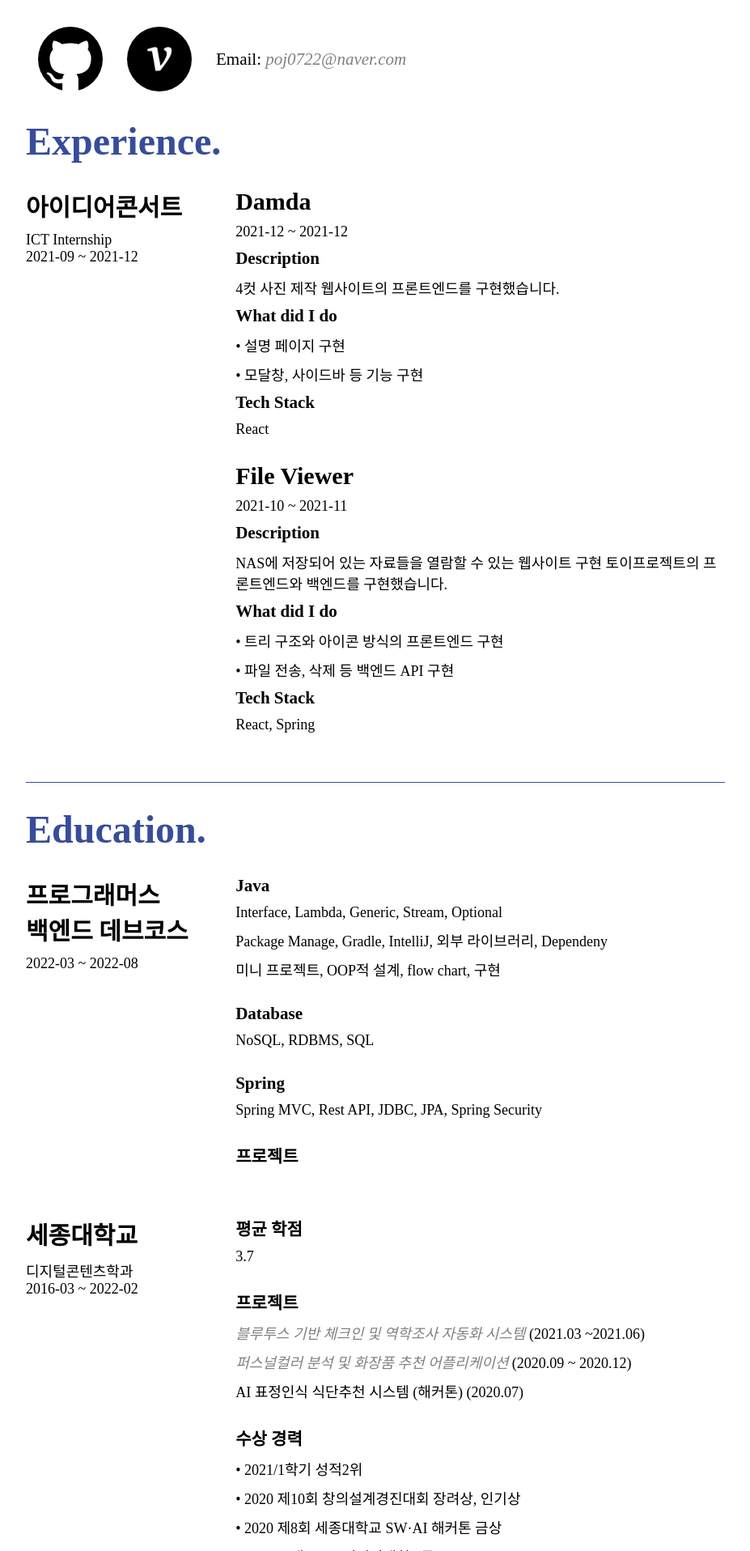
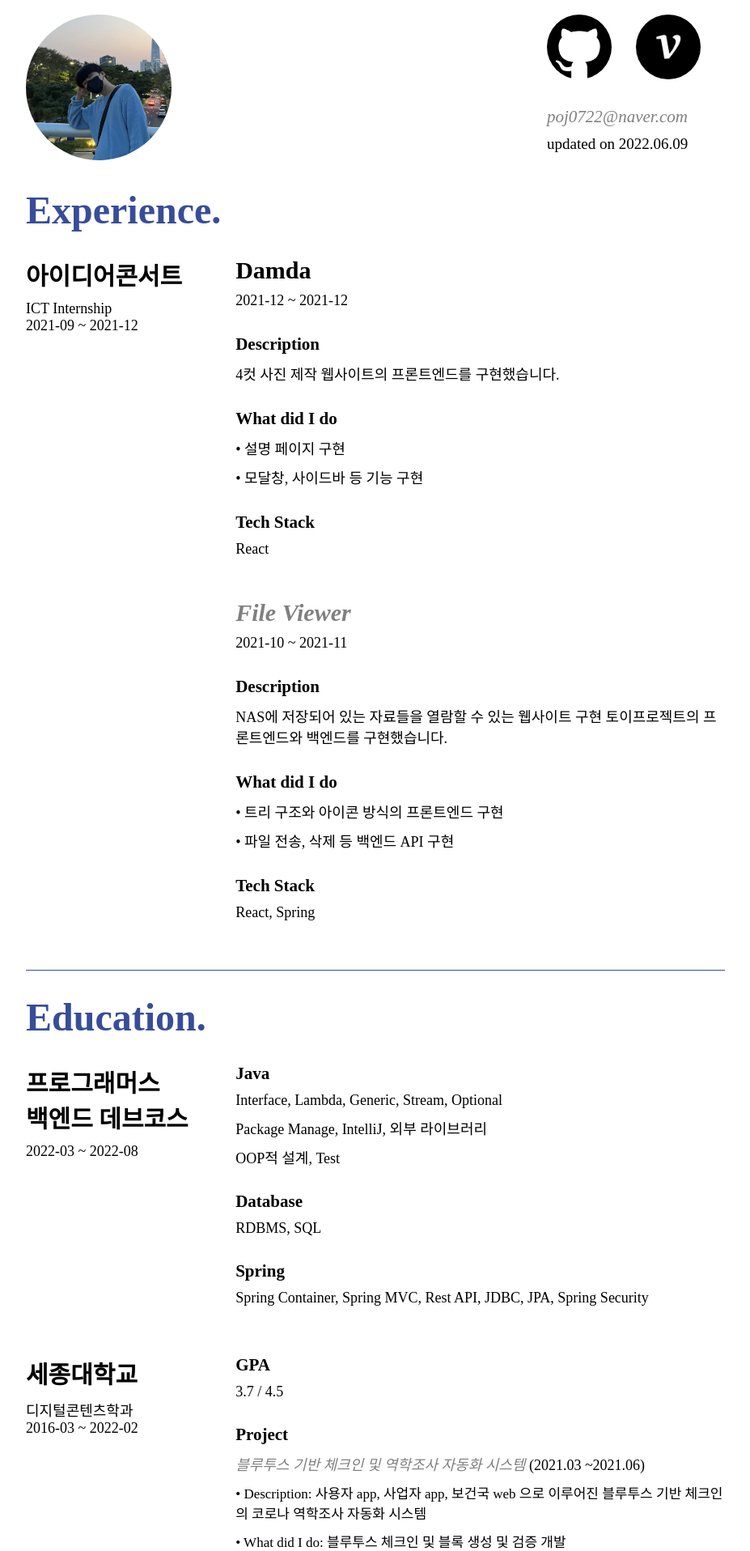
Before and after one commit to pppp0722/resume, a React (Create React App) app: page / in a window 1280 px wide. Shown: the part 364-2280 px from the top of the page at 81% size, without its empty margins (128-1055 px from the left). Built offline with nearby package versions, Linux system fonts and the light colour scheme.

Commit message:
[add] 프로필 사진 추가 및 UI 개선

```diff
--- a/src/body/Body.js
+++ b/src/body/Body.js
@@ -14,23 +14,29 @@ const Body = () => {
                         <Item>
                             <Text2>Damda</Text2>
                             <Text4>2021-12 ~ 2021-12</Text4>
+                            <br></br>
                             <Text3>Description</Text3>
                             <Text4>4컷 사진 제작 웹사이트의 프론트엔드를 구현했습니다.</Text4>
+                            <br></br>
                             <Text3>What did I do</Text3>
                             <Text4>• 설명 페이지 구현</Text4>
                             <Text4>• 모달창, 사이드바 등 기능 구현</Text4>
+                            <br></br>
                             <Text3>Tech Stack</Text3>
                             <Text4>React</Text4>
                         </Item>
-
+                        <br></br>
                         <Item>
-                            <Text2>File Viewer</Text2>
+                            <Text2><Link href='https://github.com/pppp0722/file-viewer-frontend' target='_blank'><i>File Viewer</i></Link></Text2>
                             <Text4>2021-10 ~ 2021-11</Text4>
+                            <br></br>
                             <Text3>Description</Text3>
                             <Text4>NAS에 저장되어 있는 자료들을 열람할 수 있는 웹사이트 구현 토이프로젝트의 프론트엔드와 백엔드를 구현했습니다.</Text4>
+                            <br></br>
                             <Text3>What did I do</Text3>
                             <Text4>• 트리 구조와 아이콘 방식의 프론트엔드 구현</Text4>
                             <Text4>• 파일 전송, 삭제 등 백엔드 API 구현</Text4>
+                            <br></br>
                             <Text3>Tech Stack</Text3>
                             <Text4>React, Spring</Text4>
                         </Item>
@@ -48,19 +54,16 @@ const Body = () => {
                         <Item>
                             <Text3>Java</Text3>
                             <Text4>Interface, Lambda, Generic, Stream, Optional</Text4>
-                            <Text4>Package Manage, Gradle, IntelliJ, 외부 라이브러리, Dependeny</Text4>
-                            <Text4>미니 프로젝트, OOP적 설계, flow chart, 구현</Text4>
+                            <Text4>Package Manage, IntelliJ, 외부 라이브러리</Text4>
+                            <Text4>OOP적 설계, Test</Text4>
                         </Item>
                         <Item>
                             <Text3>Database</Text3>
-                            <Text4>NoSQL, RDBMS, SQL</Text4>
+                            <Text4>RDBMS, SQL</Text4>
                         </Item>
                         <Item>
                             <Text3>Spring</Text3>
-                            <Text4>Spring MVC, Rest API, JDBC, JPA, Spring Security</Text4>
-                        </Item>
-                        <Item>
-                            <Text3>프로젝트</Text3>
+                            <Text4>Spring Container, Spring MVC, Rest API, JDBC, JPA, Spring Security</Text4>
                         </Item>
                     </Items>
                 </BigItem>
@@ -71,17 +74,25 @@ const Body = () => {
                     </ItemTitle>
                     <Items>
                         <Item>
-                            <Text3>평균 학점</Text3>
-                            <Text4>3.7</Text4>
+                            <Text3>GPA</Text3>
+                            <Text4>3.7 / 4.5</Text4>
                         </Item>
                         <Item>
-                            <Text3>프로젝트</Text3>
+                            <Text3>Project</Text3>
                             <Text4><Link href='https://github.com/pppp0722/track-me' target='_blank'><i>블루투스 기반 체크인 및 역학조사 자동화 시스템</i></Link> (2021.03 ~2021.06)</Text4>
+                            <Text5>• Description: 사용자 app, 사업자 app, 보건국 web 으로 이루어진 블루투스 기반 체크인의 코로나 역학조사 자동화 시스템</Text5>
+                            <Text5>• What did I do: 블루투스 체크인 및 블록 생성 및 검증 개발</Text5>
+                            <br></br>
                             <Text4><Link href='https://github.com/pppp0722/pallete' target='_blank'><i>퍼스널컬러 분석 및 화장품 추천 어플리케이션</i></Link> (2020.09 ~ 2020.12)</Text4>
+                            <Text5>• Description: A4용지와 함께 사진을 촬영하여 사용자의 퍼스널컬러를 분석 후 퍼스널컬러에 맞는 화장품을 추천해주는 Android app</Text5>
+                            <Text5>• What did I do: 퍼스널 컬러 분석 및 A4용지를 통한 화이트 밸런싱 개발</Text5>
+                            <br></br>
                             <Text4>AI 표정인식 식단추천 시스템 (해커톤)  (2020.07) </Text4>
+                            <Text5>• Description: 사용자의 표정, 기초 대사량, 섭취한 음식을 분석하여 다음 끼니를 추천해주는 프로그램</Text5>
+                            <Text5>• What did I do: PyQT를 사용한 Python GUI 프로그램 개발</Text5>
                         </Item>
                         <Item>
-                            <Text3>수상 경력</Text3>
+                            <Text3>AWARD</Text3>
                             <Text4>• 2021/1학기 성적2위</Text4>
                             <Text4>• 2020 제10회 창의설계경진대회 장려상, 인기상</Text4>
                             <Text4>• 2020 제8회 세종대학교 SW·AI 해커톤 금상</Text4>
@@ -102,7 +113,7 @@ const Body = () => {
                 </BigItem2>
                 <BigItem2>
                     <ItemTitle2>
-                        <Text3>Framework</Text3>
+                        <Text3>Framework & Library</Text3>
                     </ItemTitle2>
                     <Items>
                         <Text4>Spring, React</Text4>
@@ -174,7 +185,7 @@ const Text1 = styled.div`
     width: 100%;
 
     @media only screen and (max-width: 960px) {
-        font-size: 36px;
+        font-size: 32px;
     }
 `
 
@@ -202,6 +213,14 @@ const Text4 = styled.div`
     margin-bottom: 10px;
     @media only screen and (max-width: 960px) {
         font-size: 16px;
+    }
+`
+
+const Text5 = styled.div`
+    font-size: 17px;
+    margin-bottom: 10px;
+    @media only screen and (max-width: 960px) {
+        font-size: 15px;
     }
 `
 
--- a/src/header/Header.js
+++ b/src/header/Header.js
@@ -1,6 +1,7 @@
 import styled from 'styled-components';
 import githubLogo from '../images/github.jpg';
 import velogLogo from '../images/velog.jpg';
+import photo from '../images/photo.jpg';
 
 const Header = () => {
     return (
@@ -12,17 +13,23 @@ const Header = () => {
             <Mid>
                 <Text2>백엔드 개발자를 희망하고 있으며 주어진 문제를 효율적으로 해결하기 위해 고민하는 과정들을 좋아합니다. 단순 구현만 하는 개발자가 아닌, 사용하는 모든 것들을 이해하며 사용하는 개발자가 되고 싶습니다.</Text2>
             </Mid>
+            <Photo src={photo}/>
+            <Info>
                 <Bottom>
                     <ImgLink href='https://github.com/pppp0722' target='_blank'>
-                    <Image src={githubLogo} href=''/>
+                        <Image src={githubLogo}/>
                     </ImgLink>
                     <ImgLink href='https://velog.io/@pppp0722' target='_blank'>
                         <Image src={velogLogo}/>
                     </ImgLink>
+                </Bottom>
                 <LinkDiv>
-                    Email: <Link href='mailto:poj0722@naver.com'><i>poj0722@naver.com</i></Link>
+                    <Text2><Link href='mailto:poj0722@naver.com'><i>poj0722@naver.com</i></Link></Text2>
                 </LinkDiv>
-            </Bottom>
+                <LinkDiv>
+                    <Text3>updated on 2022.06.09</Text3>
+                </LinkDiv>
+            </Info>
         </Container>
     );
 }
@@ -30,6 +37,7 @@ const Header = () => {
 const Container = styled.div`
     width: 90%;
     margin-top: 30px;
+    margin-bottom: 30px;
 `
 
 const Top = styled.div`
@@ -40,10 +48,35 @@ const Mid = styled.div`
     margin-bottom: 30px;
 `
 
+const Photo = styled.img`
+    width: 180px;
+    height: 180px;
+    margin: 0 30px 0 0;
+    border-radius: 70%;
+
+    @media only screen and (max-width: 960px) {
+        width: 120px;
+        height: 120px;
+    }
+`
+
+const Info = styled.div`
+    height: 180px;
+    float: right;
+    display: inline-block;
+    @media only screen and (max-width: 960px) {
+        height: 120px;
+        float: none;
+    }
+`
+
 const Bottom = styled.div`
     margin-bottom: 30px;
     display: flex;
     flex-wrap: wrap;
+    @media only screen and (max-width: 960px) {
+        margin-bottom: 15px;
+    }
 `
 
 const Point = styled.div`
@@ -55,43 +88,39 @@ const Text1 = styled.div`
     font-size: 70px;
     font-weight: bold;
     @media only screen and (max-width: 960px) {
-        font-size: 40px;
+        font-size: 37px;
     }
 `
 
 const Text2 = styled.div`
-    font-size: 24px;
+    font-size: 21px;
     @media only screen and (max-width: 960px) {
-        font-size: 18px;
+        font-size: 17px;
     }
 `
 
-
+const Text3 = styled.div`
+    font-size: 19px;
+    @media only screen and (max-width: 960px) {
+        font-size: 15px;
+    }
+`
 
 const Image = styled.img`
     width: 80px;
     height: 80px;
-    margin: 0 15px 0 15px;
+    margin-right: 30px;
     border-radius: 70%;
 
     @media only screen and (max-width: 960px) {
         width: 50px;
         height: 50px;
-        margin: 0 10px 0 10px;
+        margin-right: 20px;
     }
 `
 
 const LinkDiv = styled.div`
-    margin: 0 15px 0 15px;
-    font-size: 21px;
-    height: 80px;
-    line-height: 80px;
-    @media only screen and (max-width: 960px) {
-        margin: 0 10px 0 10px;
-        font-size: 18px;
-        height: 50px;
-        line-height: 40px;
-    }
+    margin-bottom: 10px;
 `
 
 const Link = styled.a`
```
Also changed, not shown: src/images/photo.jpg (added). Lines whose indentation alone changed are shown as unchanged.
